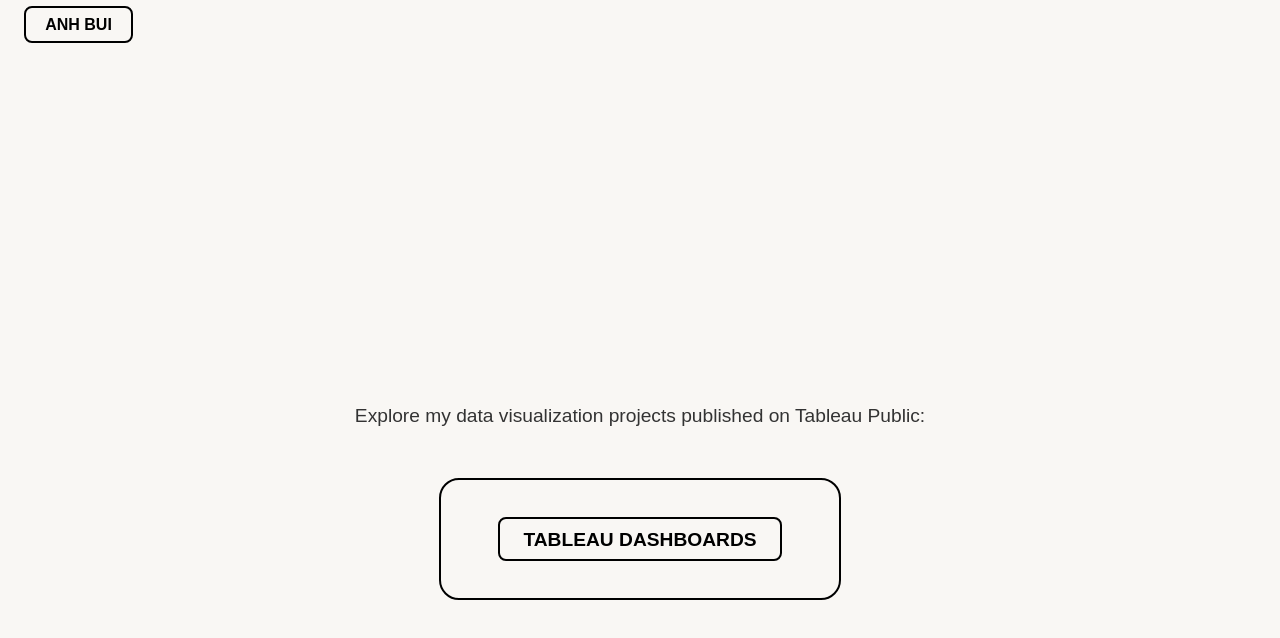
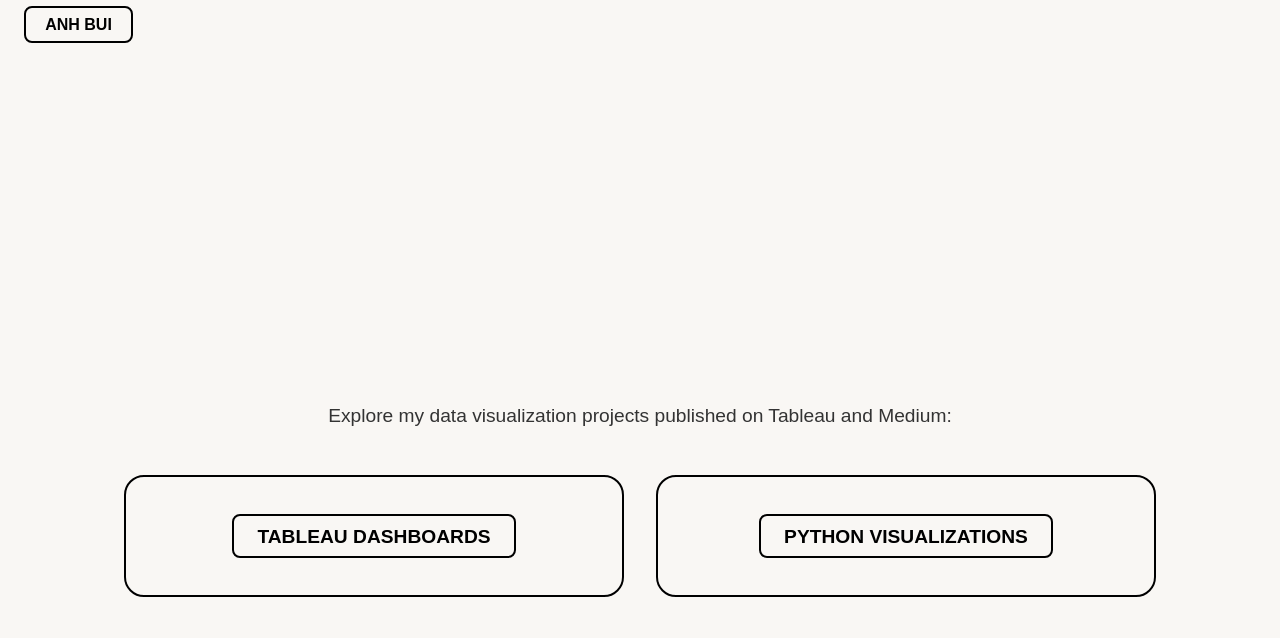
Before and after one commit to buivh0101/anhbui, a plain HTML site: page viz.html in a window 1280 px wide. Drawn offline with Linux system fonts and the light colour scheme.

Commit message:
Update viz.html

```diff
--- a/viz.html
+++ b/viz.html
@@ -23,12 +23,22 @@
       margin-top: 5em;
     }
 
+    .grid {
+      display: flex;
+      justify-content: center;
+      flex-wrap: wrap;
+      gap: 2em;
+      margin-top: 3em;
+    }
+
     .card {
       border: 2px solid #000;
       padding: 3em;
       border-radius: 20px;
-      display: inline-block;
-      margin-top: 2em;
+      text-align: center;
+      flex: 1;
+      min-width: 300px;
+      max-width: 400px;
     }
 
     .card a {
@@ -45,12 +55,19 @@
   </div>
 
   <div class="container">
-    <p>Explore my data visualization projects published on Tableau Public:</p>
+    <p>Explore my data visualization projects published on Tableau and Medium:</p>
 
-    <div class="card">
-      <a href="https://public.tableau.com/app/profile/anh.bui8024/vizzes" target="_blank">
-        TABLEAU DASHBOARDS
-      </a>
+    <div class="grid">
+      <div class="card">
+        <a href="https://public.tableau.com/app/profile/anh.bui8024/vizzes" target="_blank">
+          TABLEAU DASHBOARDS
+        </a>
+      </div>
+      <div class="card">
+        <a href="https://medium.com/@buivietanh010104" target="_blank">
+          PYTHON VISUALIZATIONS
+        </a>
+      </div>
     </div>
   </div>
 </body>
```
